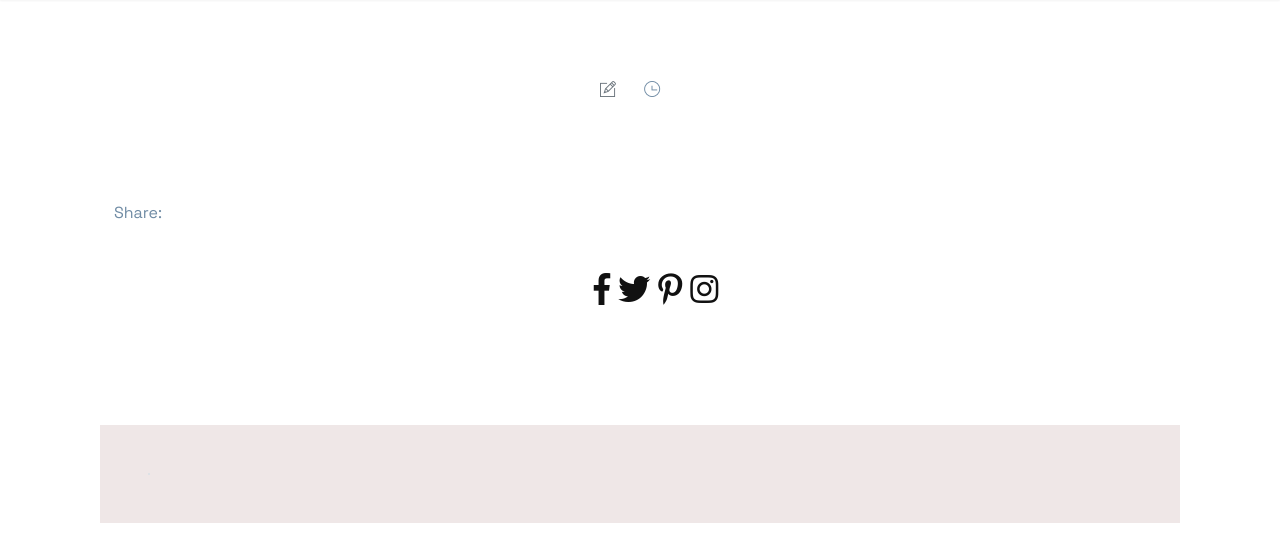
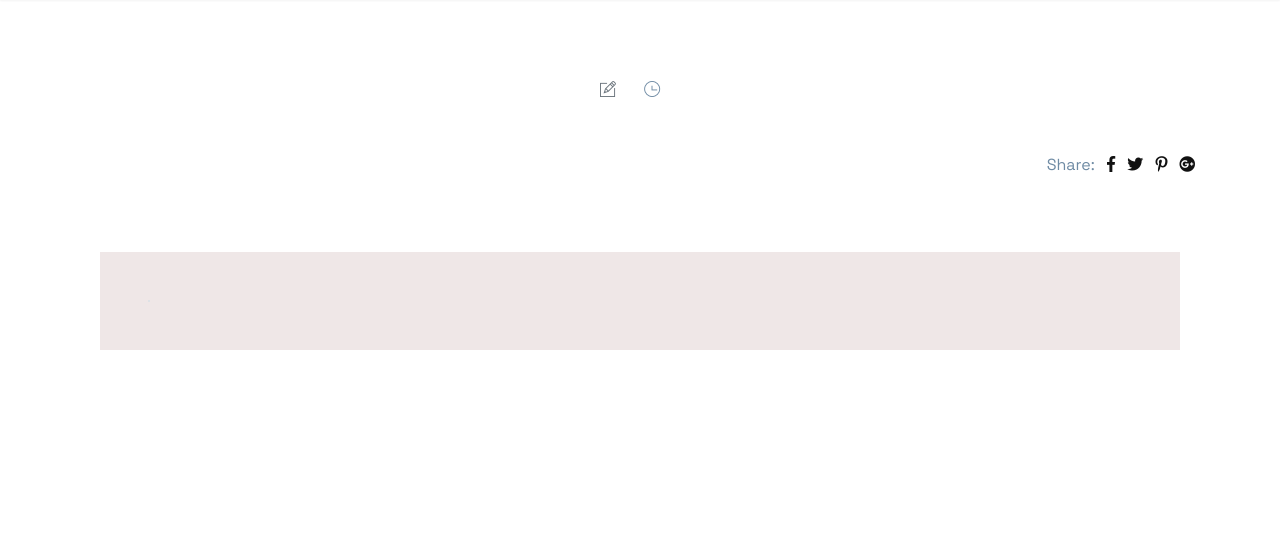
Before and after one commit to YusufKhan2016/Techit, a Django app: template templates/blog-single.html in a window 1280 px wide. Shown: the part 62-611 px from the top of the page. Run offline with Django 4.2, Linux system fonts and the light colour scheme; the template is opened without the code that fills it, so the values that code supplies are empty; some libraries are stand-ins or nearby versions.

Commit message:
blog second changed

```diff
--- a/orbitor/views.py
+++ b/orbitor/views.py
@@ -62,13 +62,16 @@ def blogsidebar(request):
                                                 })
 
 def blogsingle(request, id):
-
+    category_count = get_category_count()
+    most_recent = blog.objects.order_by('-pub_date')[:3]
     post = get_object_or_404(blog, pk=id )
     first = blog.objects.first()
     last = blog.objects.last()
     return render(request, 'blog-single.html',{'post':post,'first':first,
                                                'last':last,
                                                'logos':logos,
+                                               'most_recent':most_recent,
+                                                'category_count':category_count,
                                                })
 
 #blog section ends
--- a/templates/blog-single.html
+++ b/templates/blog-single.html
@@ -31,18 +31,13 @@
 				{{ post.head1|safe }}
 
 
-				<div class="tag-option mt-5 clearfix">
-
-				    <ul class="row justify-content-center align-items-center">
-				        <li class="list-inline-item"> Share: </li>
-					</ul>
-					<ul class="tag-option mt-5 clearfix d-flex justify-content-center align-items-center">
-				        <li class="list-inline-item"><a href="#" target="_blank"><i class="fab fa-facebook-f fa-2x" aria-hidden="true"></i></a></li>
-				        <li class="list-inline-item"><a href="#" target="_blank"><i class="fab fa-twitter fa-2x" aria-hidden="true"></i></a></li>
-				        <li class="list-inline-item"><a href="#" target="_blank"><i class="fab fa-pinterest-p fa-2x" aria-hidden="true"></i></a></li>
-				        <li class="list-inline-item"><a href="#" target="_blank"><i class="fab fa-instagram fa-2x" aria-hidden="true"></i></a></li>
-				    </ul>
-			    </div>
+				<ul class="float-right list-inline">
+					<li class="list-inline-item"> Share: </li>
+					<li class="list-inline-item"><a href="#" target="_blank"><i class="fab fa-facebook-f" aria-hidden="true"></i></a></li>
+					<li class="list-inline-item"><a href="#" target="_blank"><i class="fab fa-twitter" aria-hidden="true"></i></a></li>
+					<li class="list-inline-item"><a href="#" target="_blank"><i class="fab fa-pinterest-p" aria-hidden="true"></i></a></li>
+					<li class="list-inline-item"><a href="#" target="_blank"><i class="fab fa-google-plus" aria-hidden="true"></i></a></li>
+				</ul>
 
 
 <section class="section blog-wrap" >
```
